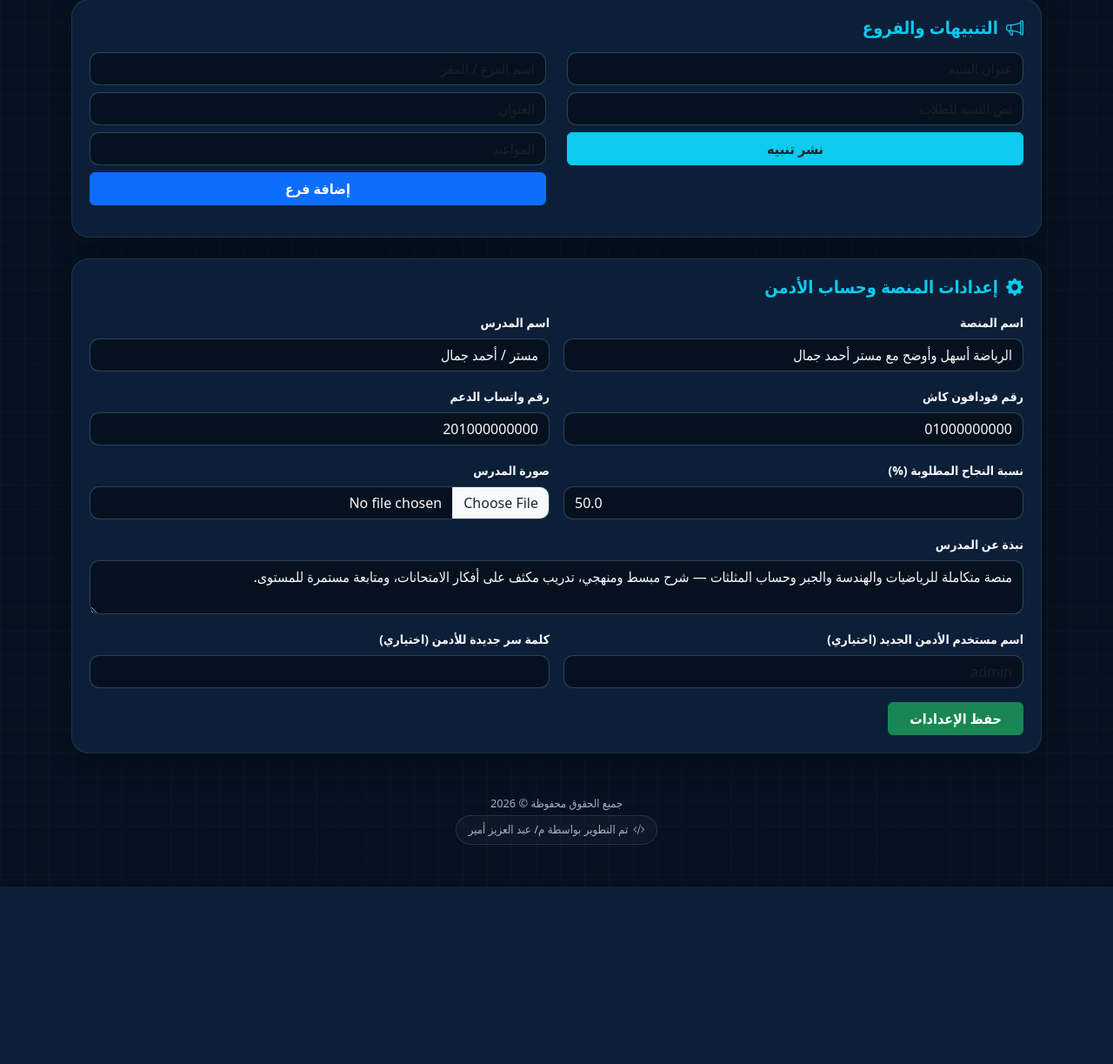
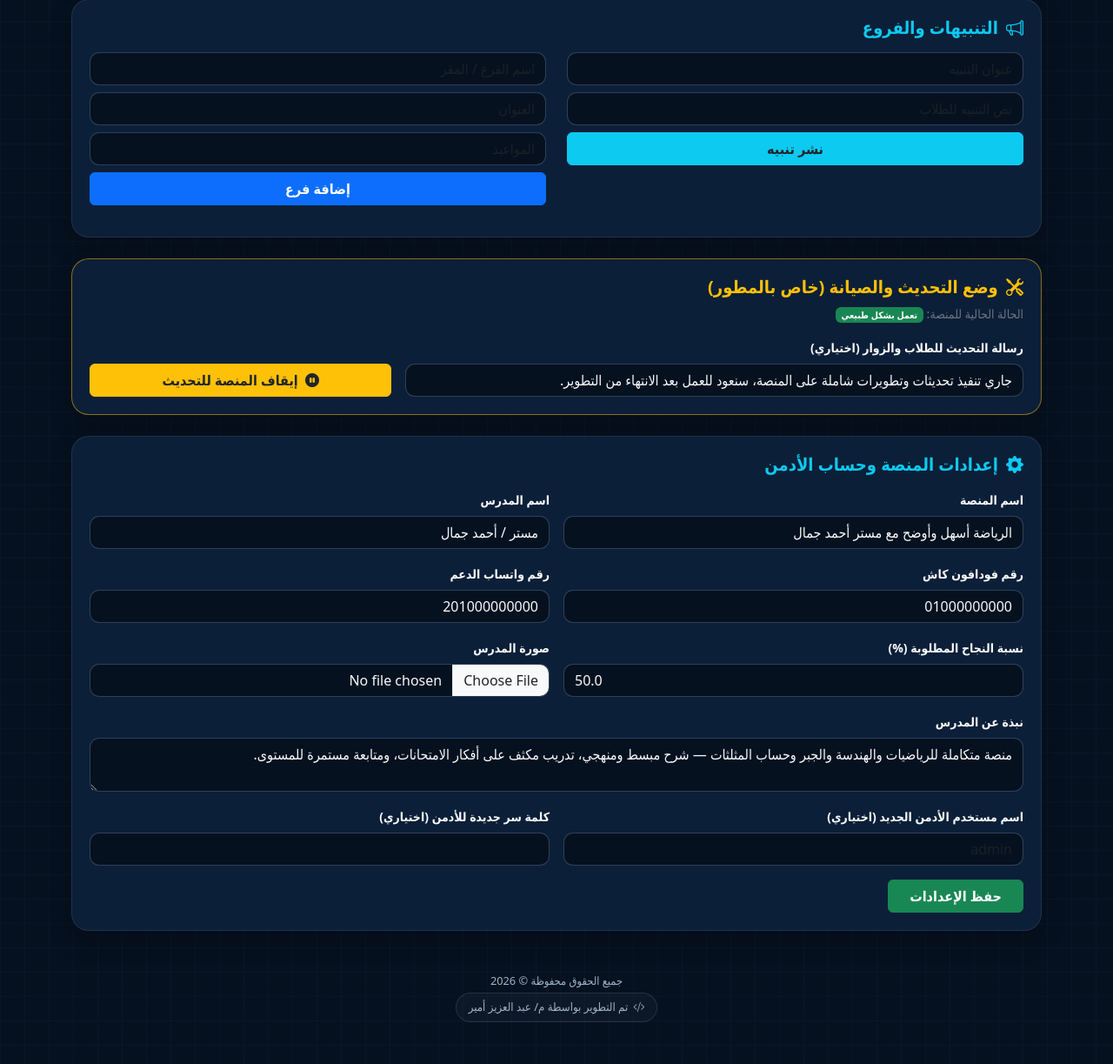
Before and after one commit to zizoa2979-byte/ahmed-gamal-math, a Flask app: template templates/admin.html in a window 1280 px wide. Shown: the part 2635-3858 px from the top of the page at 87% size. Before the commit the page ends 3654 px from the top, so only its background shows below. Run offline with Flask 3, Linux system fonts and the light colour scheme; the template is opened without the code that fills it: values that come from a table or form of the project are taken from there, others are empty; the visitor is signed in with stand-in values (Sample User, id 1); data comes from the database, SQL or seed files in the repository; parts of the project's set-up code (start-up, migrations or seed data) failed here and were passed over.

Commit message:
Add files via upload

```diff
--- a/templates/admin.html
+++ b/templates/admin.html
@@ -112,6 +112,10 @@
       border-radius: 12px;
       padding: 10px 26px;
       box-shadow: 0 4px 0 #38bdf8;
+    }
+    .btn-confirm-ok:hover {
+      background: #38bdf8;
+      color: #0f172a;
     }
     .copyright-muted {
       color: #9fb3c8;
@@ -561,7 +565,7 @@
       </form>
     </section>
 
-    <!-- الباقات والأسابيع الحالية (قسم مستقل خارج الإضافة) -->
+    <!-- الباقات والأسابيع الحالية -->
     <section class="math-card mb-4">
       <h2 class="h5 fw-bold text-info mb-3"><i class="bi bi-collection me-1"></i> الباقات والأسابيع الحالية</h2>
       <div class="table-responsive">
@@ -609,7 +613,7 @@
       </div>
     </section>
 
-    <!-- توليد وإدارة أكواد التفعيل (كود الباقة وكود الحصة فقط - بدون كود السنتر) -->
+    <!-- توليد وإدارة أكواد التفعيل -->
     <section class="math-card mb-4">
       <h2 class="h5 fw-bold text-info mb-3"><i class="bi bi-key-fill me-1"></i> أكواد التفعيل</h2>
       <form method="POST" action="{{ url_for('generate_codes') }}" class="row g-3 mb-4">
@@ -827,6 +831,46 @@
       </div>
     </section>
 
+    <!-- وضع التحديث والصيانة (خاص بالمطور) -->
+    {% if is_developer_session %}
+      <section class="math-card mb-4 border-warning border-opacity-50">
+        <h2 class="h5 fw-bold text-warning mb-2">
+          <i class="bi bi-tools me-1"></i> وضع التحديث والصيانة (خاص بالمطور)
+        </h2>
+        <p class="small text-secondary mb-3">
+          الحالة الحالية للمنصة:
+          {% if settings.is_maintenance %}
+            <span class="badge bg-warning text-dark">متوقفة للتحديث حالياً</span>
+          {% else %}
+            <span class="badge bg-success">تعمل بشكل طبيعي</span>
+          {% endif %}
+        </p>
+
+        <form method="POST" action="{{ url_for('toggle_maintenance') }}" class="row g-3">
+          {% if not settings.is_maintenance %}
+            <div class="col-md-8">
+              <label class="form-label small fw-bold">رسالة التحديث للطلاب والزوار (اختياري)</label>
+              <input type="text"
+                     name="maintenance_message"
+                     class="form-control"
+                     value="{{ settings.maintenance_message or 'جاري تنفيذ تحديثات وتطويرات شاملة على المنصة، سنعود للعمل بعد الانتهاء من التطوير.' }}" />
+            </div>
+            <div class="col-md-4 d-flex align-items-end">
+              <button type="submit" class="btn btn-warning text-dark fw-bold w-100">
+                <i class="bi bi-pause-circle-fill me-1"></i> إيقاف المنصة للتحديث
+              </button>
+            </div>
+          {% else %}
+            <div class="col-12">
+              <button type="submit" class="btn btn-success fw-bold px-4">
+                <i class="bi bi-play-circle-fill me-1"></i> إنهاء التحديث وإعادة تشغيل المنصة
+              </button>
+            </div>
+          {% endif %}
+        </form>
+      </section>
+    {% endif %}
+
     <!-- إعدادات المنصة وحساب الأدمن -->
     <section class="math-card mb-4">
       <h2 class="h5 fw-bold text-info mb-3"><i class="bi bi-gear-fill me-1"></i> إعدادات المنصة وحساب الأدمن</h2>
```
